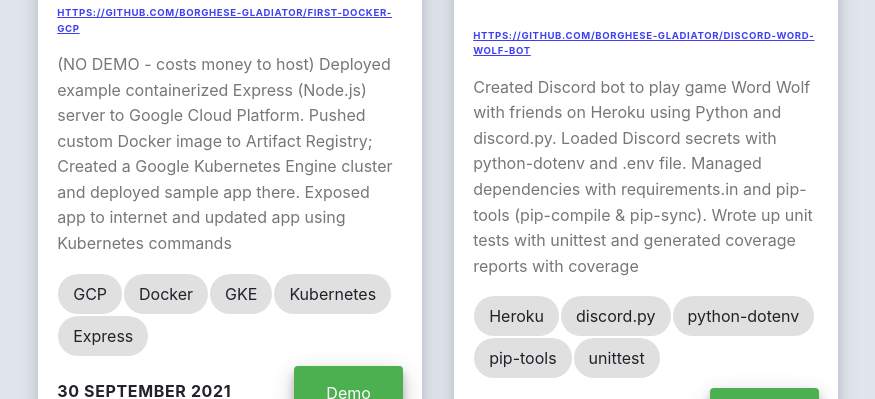
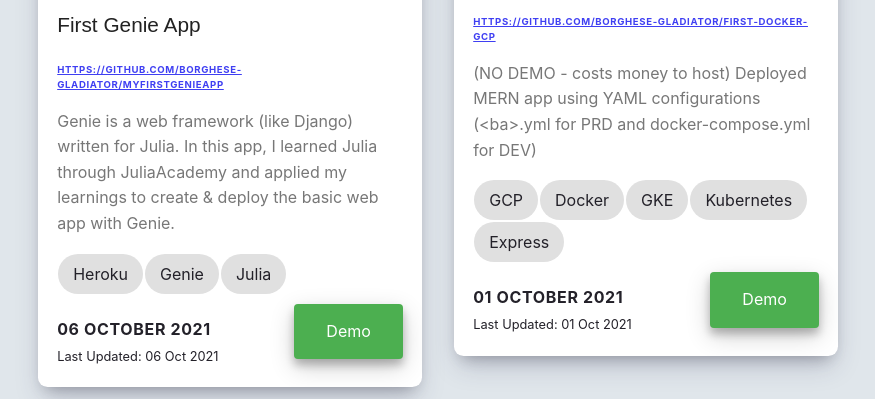
Before and after one commit to Borghese-Gladiator/my-app-list, a Gatsby site: page / in a window 1280 px wide. Shown: the part 624-1023 px from the top of the page, without its empty margins (202-1077 px from the left). Built offline with nearby package versions, Linux system fonts and the light colour scheme; Gatsby itself is replaced by a stand-in of ours.

Commit message:
add first genie app

```diff
--- a/src/pages/index.js
+++ b/src/pages/index.js
@@ -56,6 +56,7 @@
 import NLTKLogoImage from '../images/nltk_logo.png';
 import DiscordLogoImage from '../images/Discord-Logo.png';
 import GCPLogoImage from '../images/Google-Cloud-Platform-900x400-1.jpg';
+import GenieLogoImage from '../images/genie.png';
 
 // styles
 const pageStyles = {
@@ -619,6 +620,28 @@
     dateCreated: new Date(2021, 8, 30),
     dateLastUpdated: new Date(2021, 8, 30)
   },
+  {
+    link: 'http://34.75.232.117:80',
+    github_link: 'https://github.com/Borghese-Gladiator/first-docker-gcp',
+    thumbnail: GCPLogoImage,
+    title: 'First GCP Multi-Docker App',
+    description: "(NO DEMO - costs money to host) Deployed MERN app using YAML configurations (<ba>.yml for PRD and docker-compose.yml for DEV)",
+    keywords: ["GCP", "Docker", "GKE", "Kubernetes", "Express"],
+    date: '31 Aug 2021',
+    dateCreated: new Date(2021, 8, 31),
+    dateLastUpdated: new Date(2021, 8, 31)
+  },
+  {
+    link: 'https://first-julia-genie-app.herokuapp.com/',
+    github_link: 'https://github.com/Borghese-Gladiator/MyFirstGenieApp',
+    thumbnail: GenieLogoImage,
+    title: 'First Genie App',
+    description: "Genie is a web framework (like Django) written for Julia. In this app, I learned Julia through JuliaAcademy and applied my learnings to create & deploy the basic web app with Genie.",
+    keywords: ["Heroku", "Genie", "Julia"],
+    date: '6 September 2021',
+    dateCreated: new Date(2021, 9, 6),
+    dateLastUpdated: new Date(2021, 9, 6)
+  },
   /*
   {
     link: 'https://python-text-processing.herokuapp.com/',
```
Also changed, not shown: src/images/genie.png (added).
